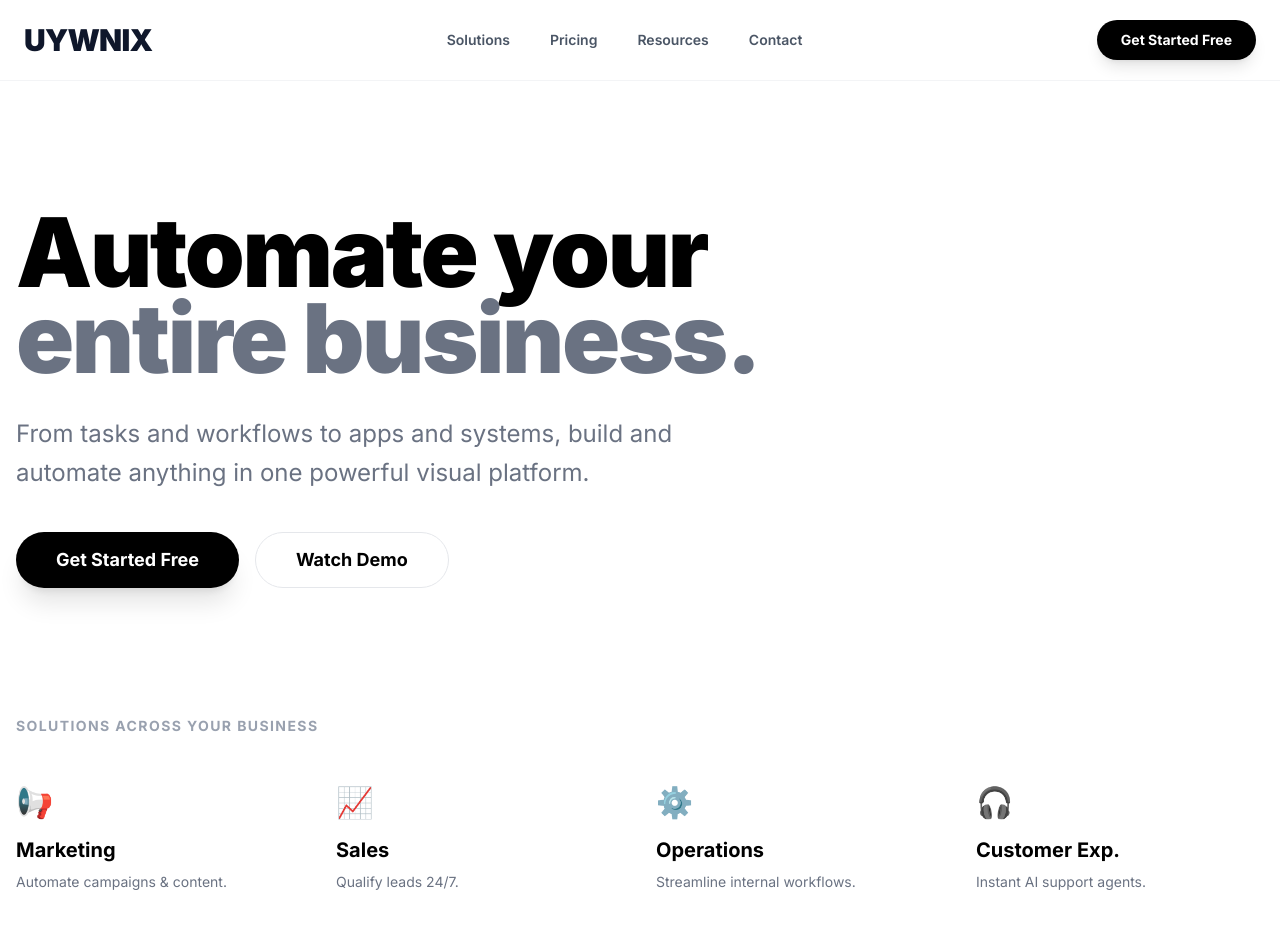
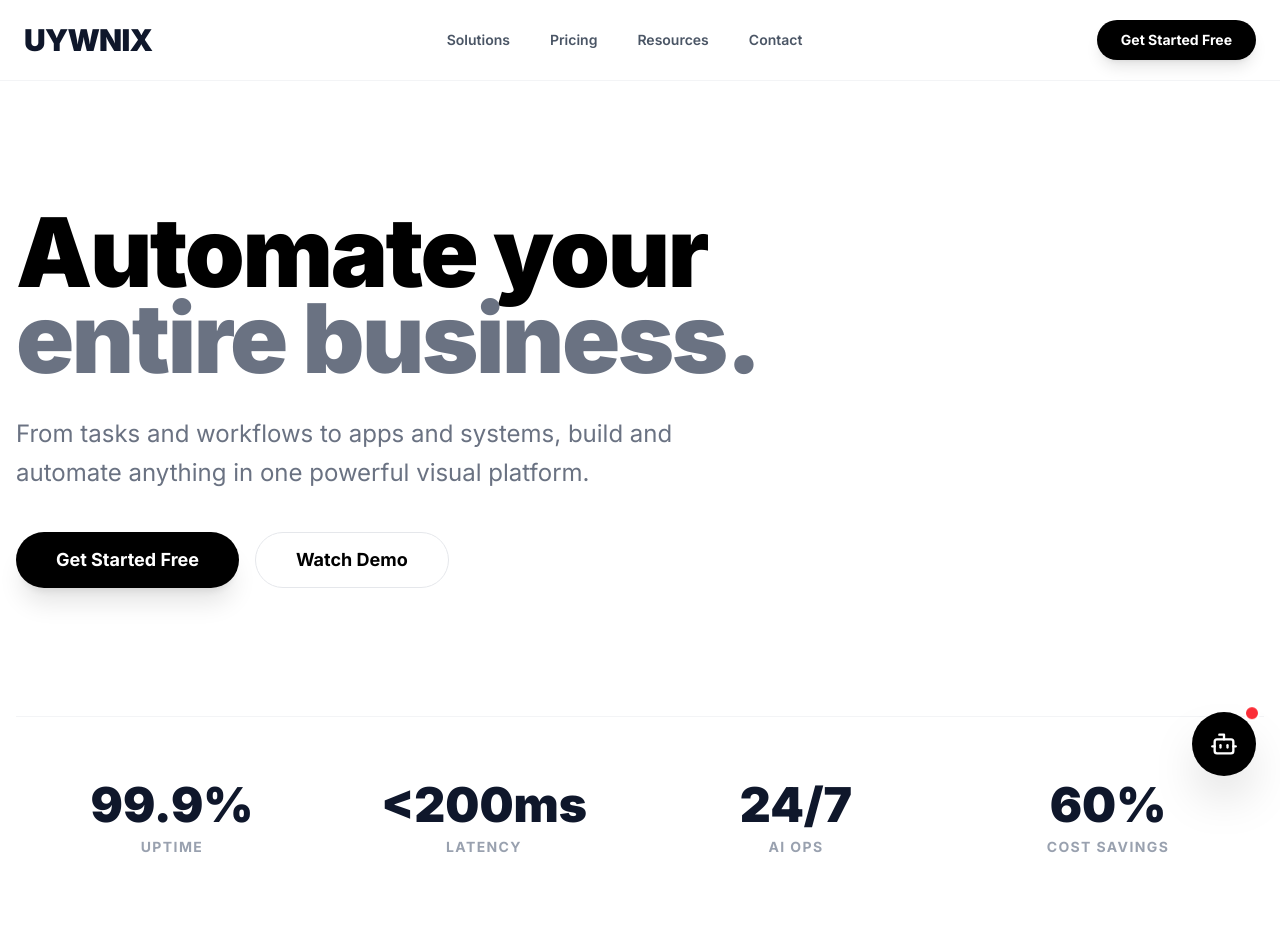
Before and after one commit to Tayyabhusayn/uywnix, a Next.js app: page / in a window 1280 px wide. Shown: the top 940 px of the page. Built offline with nearby package versions, Linux system fonts and the light colour scheme.

Commit message:
Enhance UYWNIX with Smart Chatbot, Industry Solutions, and Performance Metrics

```diff
--- a/app/layout.tsx
+++ b/app/layout.tsx
@@ -1,6 +1,7 @@
 import type { Metadata } from "next";
 import { Inter } from "next/font/google";
 import "./globals.css";
+import SmartChatbot from "@/components/SmartChatbot";
 
 const inter = Inter({ subsets: ["latin"] });
 
@@ -70,7 +71,10 @@ export default function RootLayout({
           }}
         />
       </head>
-      <body className={inter.className}>{children}</body>
+      <body className={inter.className}>
+        {children}
+        <SmartChatbot />
+      </body>
     </html>
   );
 }
--- a/app/page.tsx
+++ b/app/page.tsx
@@ -3,6 +3,8 @@
 import { useState } from "react";
 import Link from "next/link";
 import RoiCalculator from "@/components/RoiCalculator";
+import PerformanceMetrics from "@/components/PerformanceMetrics";
+import IndustrySolutions from "@/components/IndustrySolutions";
 
 export default function Home() {
   const [isMenuOpen, setIsMenuOpen] = useState(false);
@@ -76,7 +78,8 @@ export default function Home() {
 
       {/* Solutions Grid (Make.com Style) */}
       <section className="container mx-auto px-4 pb-32">
-        <p className="text-sm font-bold text-gray-400 uppercase tracking-widest mb-12">SOLUTIONS ACROSS YOUR BUSINESS</p>
+        <PerformanceMetrics />
+        <p className="text-sm font-bold text-gray-400 uppercase tracking-widest mt-16 mb-12">SOLUTIONS ACROSS YOUR BUSINESS</p>
 
         <div className="grid grid-cols-2 md:grid-cols-4 gap-x-8 gap-y-12">
           {/* Item 1 */}
@@ -142,6 +145,8 @@ export default function Home() {
         <RoiCalculator />
       </section>
 
+      <IndustrySolutions />
+
       {/* Footer */}
       <footer className="bg-white py-16 border-t border-gray-100">
         <div className="container mx-auto px-4 grid md:grid-cols-4 gap-12 text-sm text-gray-500">
--- /dev/null
+++ b/components/IndustrySolutions.tsx
@@ -0,0 +1,34 @@
+"use client";
+
+import { useState } from "react";
+
+const industries = [
+  { name: "Legal", icon: "⚖️", pitch: "AI Paralegals for 24/7 client intake and document sorting." },
+  { name: "Real Estate", icon: "🏠", pitch: "AI Listing Agents to handle property inquiries and book viewings." },
+  { name: "Healthcare", icon: "🩺", pitch: "HIPAA-compliant AI for appointment scheduling and patient follow-up." },
+  { name: "Finance", icon: "💰", pitch: "Automated invoice processing and AI-driven fraud detection." },
+  { name: "Retail", icon: "🛍️", pitch: "Intelligent inventory forecasting and customer support bots." },
+  { name: "Solar", icon: "☀️", pitch: "Lead qualification bots for residential and commercial solar pitches." }
+];
+
+export default function IndustrySolutions() {
+  return (
+    <section className="bg-black py-32 text-white">
+      <div className="container mx-auto px-4">
+        <h2 className="text-4xl md:text-6xl font-black tracking-tight mb-16 max-w-3xl">
+          Intelligence for <span className="text-gray-500">every sector.</span>
+        </h2>
+
+        <div className="grid md:grid-cols-3 gap-8">
+          {industries.map((ind, i) => (
+            <div key={i} className="p-8 border border-white/10 rounded-3xl hover:bg-white/5 transition group cursor-default">
+              <div className="text-4xl mb-6 group-hover:scale-110 transition-transform">{ind.icon}</div>
+              <h3 className="text-2xl font-bold mb-4">{ind.name}</h3>
+              <p className="text-gray-400 leading-relaxed">{ind.pitch}</p>
+            </div>
+          ))}
+        </div>
+      </div>
+    </section>
+  );
+}
--- /dev/null
+++ b/components/PerformanceMetrics.tsx
@@ -0,0 +1,28 @@
+"use client";
+
+import { useState } from "react";
+
+export default function PerformanceMetrics() {
+  return (
+    <div className="container mx-auto px-4 py-16 border-t border-gray-100">
+      <div className="grid grid-cols-2 md:grid-cols-4 gap-8">
+        <div className="text-center animate-slide-up delay-100">
+          <h4 className="text-4xl md:text-5xl font-black mb-2">99.9%</h4>
+          <p className="text-sm font-bold text-gray-400 uppercase tracking-widest">Uptime</p>
+        </div>
+        <div className="text-center animate-slide-up delay-200">
+          <h4 className="text-4xl md:text-5xl font-black mb-2">&lt;200ms</h4>
+          <p className="text-sm font-bold text-gray-400 uppercase tracking-widest">Latency</p>
+        </div>
+        <div className="text-center animate-slide-up delay-300">
+          <h4 className="text-4xl md:text-5xl font-black mb-2">24/7</h4>
+          <p className="text-sm font-bold text-gray-400 uppercase tracking-widest">AI Ops</p>
+        </div>
+        <div className="text-center animate-slide-up delay-400">
+          <h4 className="text-4xl md:text-5xl font-black mb-2">60%</h4>
+          <p className="text-sm font-bold text-gray-400 uppercase tracking-widest">Cost Savings</p>
+        </div>
+      </div>
+    </div>
+  );
+}
--- /dev/null
+++ b/components/SmartChatbot.tsx
@@ -0,0 +1,130 @@
+"use client";
+
+import { useState, useEffect, useRef } from "react";
+
+interface Message {
+  role: "user" | "assistant";
+  content: string;
+}
+
+export default function SmartChatbot() {
+  const [isOpen, setIsOpen] = useState(false);
+  const [messages, setMessages] = useState<Message[]>([
+    { role: "assistant", content: "Hi! I'm the UYWNIX AI. How can I help you automate your business today?" }
+  ]);
+  const [input, setInput] = useState("");
+  const [loading, setLoading] = useState(false);
+  const messagesEndRef = useRef<HTMLDivElement>(null);
+
+  const scrollToBottom = () => {
+    messagesEndRef.current?.scrollIntoView({ behavior: "smooth" });
+  };
+
+  useEffect(() => {
+    scrollToBottom();
+  }, [messages]);
+
+  const handleSubmit = async (e: React.FormEvent) => {
+    e.preventDefault();
+    if (!input.trim() || loading) return;
+
+    const userMsg = input;
+    setInput("");
+    setMessages(prev => [...prev, { role: "user", content: userMsg }]);
+    setLoading(true);
+
+    try {
+      const response = await fetch("/api/chat", {
+        method: "POST",
+        headers: { "Content-Type": "application/json" },
+        body: JSON.stringify({ message: userMsg }),
+      });
+
+      const data = await response.json();
+      setMessages(prev => [...prev, { role: "assistant", content: data.reply }]);
+    } catch (error) {
+      setMessages(prev => [...prev, { role: "assistant", content: "Sorry, I'm having trouble connecting. Please email contact@uywnix.com" }]);
+    } finally {
+      setLoading(false);
+    }
+  };
+
+  return (
+    <div className="fixed bottom-6 right-6 z-[100] flex flex-col items-end">
+      {/* Chat Window */}
+      {isOpen && (
+        <div className="mb-4 w-[350px] md:w-[400px] h-[500px] bg-white rounded-3xl shadow-2xl border border-gray-100 flex flex-col overflow-hidden animate-in slide-in-from-bottom-5">
+          {/* Header */}
+          <div className="bg-black p-6 text-white flex justify-between items-center">
+            <div>
+              <h3 className="font-bold text-lg">UYWNIX AI</h3>
+              <p className="text-xs text-gray-400 flex items-center gap-1">
+                <span className="w-2 h-2 bg-green-500 rounded-full animate-pulse"></span>
+                Online & Ready
+              </p>
+            </div>
+            <button onClick={() => setIsOpen(false)} className="text-gray-400 hover:text-white">
+               <svg xmlns="http://www.w3.org/2000/svg" width="24" height="24" viewBox="0 0 24 24" fill="none" stroke="currentColor" strokeWidth="2" strokeLinecap="round" strokeLinejoin="round"><path d="M18 6 6 18"/><path d="m6 6 18 12"/></svg>
+            </button>
+          </div>
+
+          {/* Messages */}
+          <div className="flex-1 overflow-y-auto p-6 space-y-4 bg-gray-50/50">
+            {messages.map((msg, i) => (
+              <div key={i} className={`flex ${msg.role === "user" ? "justify-end" : "justify-start"}`}>
+                <div className={`max-w-[80%] p-4 rounded-2xl text-sm leading-relaxed ${
+                  msg.role === "user"
+                    ? "bg-black text-white rounded-tr-none shadow-md"
+                    : "bg-white text-gray-800 border border-gray-100 rounded-tl-none shadow-sm"
+                }`}>
+                  {msg.content}
+                </div>
+              </div>
+            ))}
+            {loading && (
+              <div className="flex justify-start">
+                <div className="bg-white border border-gray-100 p-4 rounded-2xl rounded-tl-none shadow-sm">
+                  <div className="flex gap-1">
+                    <span className="w-1.5 h-1.5 bg-gray-300 rounded-full animate-bounce"></span>
+                    <span className="w-1.5 h-1.5 bg-gray-300 rounded-full animate-bounce delay-100"></span>
+                    <span className="w-1.5 h-1.5 bg-gray-300 rounded-full animate-bounce delay-200"></span>
+                  </div>
+                </div>
+              </div>
+            )}
+            <div ref={messagesEndRef} />
+          </div>
+
+          {/* Input */}
+          <form onSubmit={handleSubmit} className="p-4 bg-white border-t border-gray-100 flex gap-2">
+            <input
+              type="text"
+              value={input}
+              onChange={(e) => setInput(e.target.value)}
+              placeholder="Ask about AI employees..."
+              className="flex-1 bg-gray-50 border-none rounded-xl px-4 py-3 text-sm focus:ring-2 focus:ring-black outline-none"
+            />
+            <button type="submit" className="bg-black text-white p-3 rounded-xl hover:bg-gray-800 transition">
+              <svg xmlns="http://www.w3.org/2000/svg" width="20" height="20" viewBox="0 0 24 24" fill="none" stroke="currentColor" strokeWidth="2" strokeLinecap="round" strokeLinejoin="round"><path d="m22 2-7 20-4-9-9-4Z"/><path d="M22 2 11 13"/></svg>
+            </button>
+          </form>
+        </div>
+      )}
+
+      {/* Toggle Button */}
+      <button
+        onClick={() => setIsOpen(!isOpen)}
+        className="w-16 h-16 bg-black text-white rounded-full shadow-2xl flex items-center justify-center hover:scale-110 transition active:scale-95 group relative"
+      >
+        {!isOpen && (
+          <span className="absolute -top-1 -right-1 w-4 h-4 bg-red-500 rounded-full border-2 border-white animate-bounce"></span>
+        )}
+        {isOpen ? (
+          <svg xmlns="http://www.w3.org/2000/svg" width="28" height="28" viewBox="0 0 24 24" fill="none" stroke="currentColor" strokeWidth="2" strokeLinecap="round" strokeLinejoin="round"><path d="M18 6 6 18"/><path d="m6 6 18 12"/></svg>
+        ) : (
+          <svg xmlns="http://www.w3.org/2000/svg" width="28" height="28" viewBox="0 0 24 24" fill="none" stroke="currentColor" strokeWidth="2" strokeLinecap="round" strokeLinejoin="round"><path d="M12 8V4H8"/><rect width="16" height="12" x="4" y="8" rx="2"/><path d="M2 14h2"/><path d="M20 14h2"/><path d="M15 13v2"/><path d="M9 13v2"/></svg>
+        )}
+      </button>
+    </div>
+  );
+}
```
